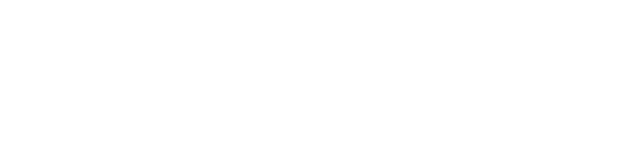
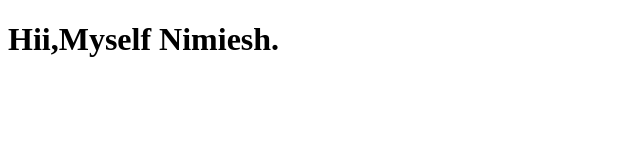
Before and after one commit to NimeshNakhwa/Test_Site, a plain HTML site: page Index.html in a window 1280 px wide. Shown: the whole page, without its empty margins (0-640 px from the left). Drawn offline with Linux system fonts and the light colour scheme.

Commit message:
Update Index.html

```diff
--- a/Index.html
+++ b/Index.html
@@ -6,6 +6,7 @@
     <title>Document</title>
 </head>
 <body>
+    <h1>Hii,Myself Nimiesh.</h1>
     <script src="Drinker.js">
 
 
```
